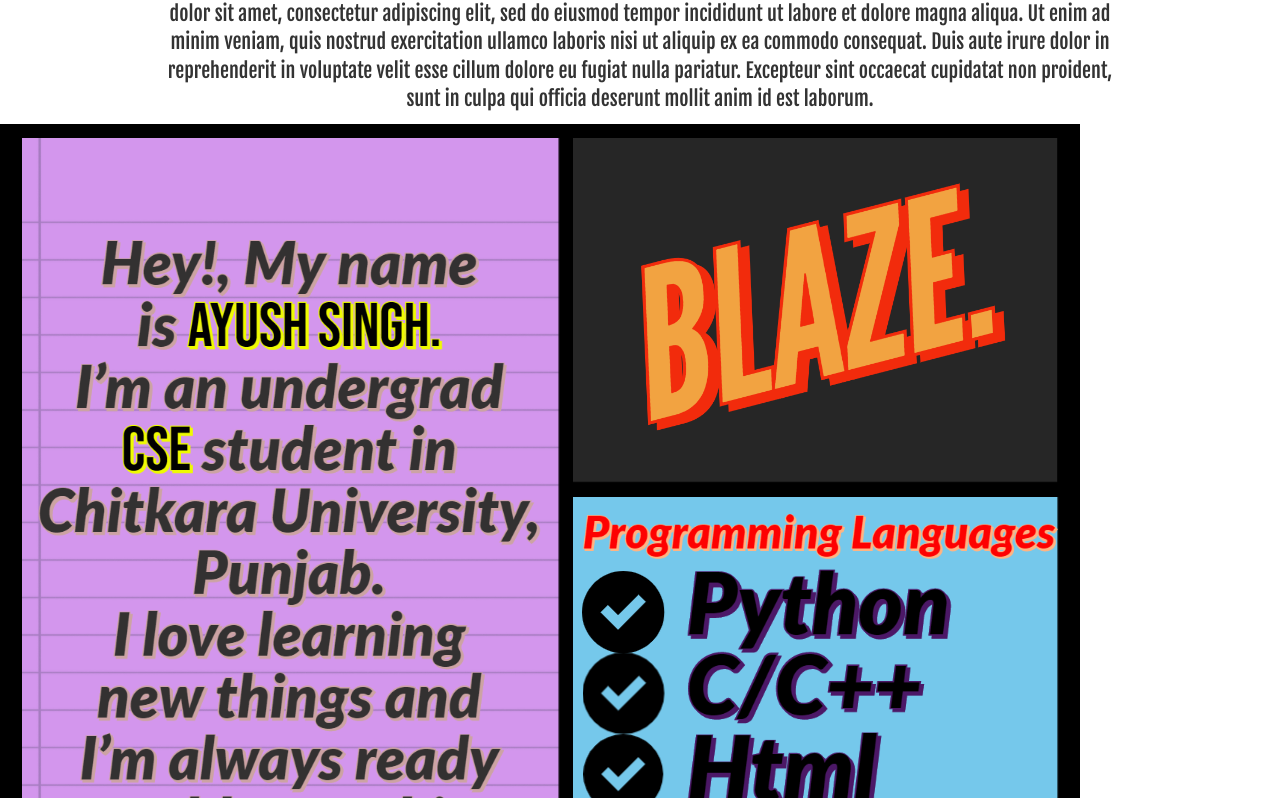
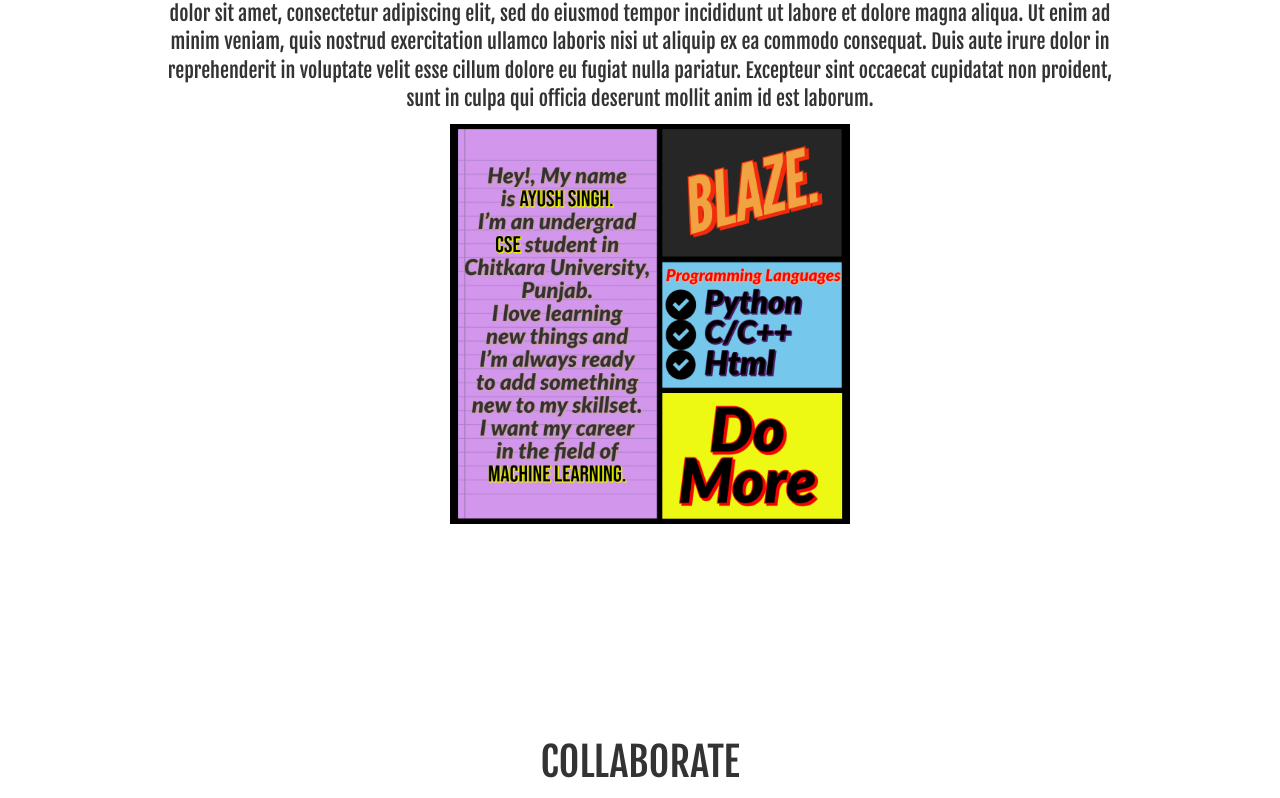
Before and after one commit to AYUSHBlaze/Project-Portfolio, a plain HTML site: page Portfolio.html in a window 1280 px wide. Shown: the part 716-1514 px from the top of the page. Drawn offline with nearby package versions, Linux system fonts and the light colour scheme; a script that the page names is missing; files whose address does not match are found by name.

Commit message:
Update Portfolio.css
added lay.png's css

```diff
--- a/Portfolio.css
+++ b/Portfolio.css
@@ -128,3 +128,9 @@ body{
 #twitter:hover {
     color: black;
 }
+#lay{
+    text-align: center;
+    height: 400px;
+    width: 400px;
+    margin-left: 450px;
+}
```
